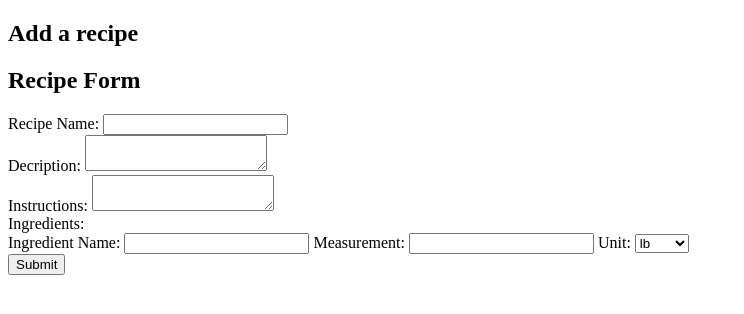
After one commit to RyanWells77/Python-Cookbook, a Flask app: page /add_recipe in a window 1280 px wide. The commit adds this page. Shown: the top 314 px of the page, without its empty margins (0-744 px from the left). Run offline with Flask 3, Linux system fonts and the light colour scheme.

Commit message:
working on recipe creation

```diff
--- a/forms.py
+++ b/forms.py
@@ -1,5 +1,5 @@
 from flask_wtf import FlaskForm
-from wtforms import StringField, SubmitField, TextAreaField, BooleanField, SelectField, PasswordField, IntegerField
+from wtforms import StringField, SubmitField, TextAreaField, BooleanField, SelectField, PasswordField, IntegerField, FieldList, FormField
 from wtforms.validators import DataRequired, Length
 
 class LoginForm(FlaskForm):
@@ -17,16 +17,13 @@ class RatingForm(FlaskForm):
     comments = TextAreaField('Comments')
     submit = SubmitField('Create Rating')
 
+class IngredientForm(FlaskForm):
+    ingredient_name = StringField("Ingredient Name", validators=[DataRequired()])
+    measurement = StringField("Measurement", validators=[DataRequired()])
+    unit = SelectField("Unit", choices=("lb","oz","cup","tbs","tsp","qt","pinch"))
+
 class NewRecipe(FlaskForm):
     recipe_name = StringField("Recipe Name", validators=[DataRequired()])
     description = TextAreaField("Decription", validators=[Length(max=255)])
     instructions = TextAreaField("Instructions", validators=[DataRequired()])
-    ingredient_name = StringField("Ingredient Name", validators=[DataRequired()])
-    measurement = StringField("Measurement", validators=[DataRequired()])
-    unit = SelectField("Unit")
-
-    def unit_select(self):
-        units = [
-            {"lb","oz","cup","tbs","tsp","qt","pinch"}
-        ]
-        return units
+    ingredients = FieldList(FormField(IngredientForm), min_entries=1)
--- a/server.py
+++ b/server.py
@@ -1,7 +1,7 @@
 
 from flask import Flask, render_template, request, flash, session, redirect
 from flask_bcrypt import Bcrypt
-from forms import LoginForm, NewUserForm
+from forms import LoginForm, NewUserForm, NewRecipe
 from model import User, Favorites, Recipes, Ingredient, db, connect_to_db
 
 
@@ -28,7 +28,7 @@ def login_page():
 @app.route("/home")
 def homepage():
 
-    return redirect("home")
+    return render_template("home.html")
 
 @app.route("/new_user", methods = ["POST"])
 def new_user():
@@ -66,7 +66,7 @@ def login():
         if user and bcrypt.check_password_hash(user.password, password):
             session["user_id"] = user.id
             flash(f"Login sucessful! Logged in as {user.user_name}")
-            return redirect("/recipes")
+            return redirect("/home")
         else:
             flash("Invalid username or password. Please try again.")
 
@@ -95,7 +95,32 @@ def recipe_details(recipe_id):
 def add_rating():
     pass
 
+@app.route("/add_recipe", methods=["POST", "GET"])
+def add_recipe():
 
+    new_recipe_form = NewRecipe()
+
+    if new_recipe_form.validate_on_submit():
+        print("Form validation passed!")
+        description = new_recipe_form.description.data
+        recipe_name = new_recipe_form.recipe_name.data
+        instructions = new_recipe_form.instructions.data
+        ingredients_data = [
+            (
+                ingredient['ingredient_name'],
+                ingredient['measurement'],
+                ingredient['unit']
+            )
+            for ingredient in new_recipe_form.ingredients.data
+        ]
+
+        crud.create_recipe(description, recipe_name, instructions, ingredients_data)
+
+        return redirect("/home")
+    print("Form validation failed!")
+    print("Errors:", new_recipe_form.errors)  # Print validation errors
+    print("Data:", new_recipe_form.data)  # Print form data
+    return render_template("recipe_creation.html", new_recipe_form = new_recipe_form)
 
 
 if __name__ == "__main__":
--- a/templates/home.html
+++ b/templates/home.html
@@ -5,6 +5,8 @@
 <h1>Welcome </h1>
 <ul>
     <li><a href="/recipes">View Recipes</a></li>
+    <li><a href="/add_recipe">Add a Recipe</a></li>
 </ul>
 
+
 {% endblock %}
--- /dev/null
+++ b/templates/recipe_creation.html
@@ -0,0 +1,36 @@
+{% extends "base.html" %}
+
+{% block main %}
+
+<h2>Add a recipe</h2>
+
+<div>
+    <form action="{{ url_for('add_recipe')}}" method = "POST">
+        {{ new_recipe_form.csrf_token }}
+        <h2>Recipe Form</h2>
+        <div>
+            {{ new_recipe_form.recipe_name.label }}: {{ new_recipe_form.recipe_name }}
+        </div>
+        <div>
+            {{ new_recipe_form.description.label }}: {{ new_recipe_form.description}}
+        </div>
+        <div>
+            {{ new_recipe_form.instructions.label }}: {{ new_recipe_form.instructions }}
+        </div>
+        <div>
+            Ingredients:
+            {% for ingredient in new_recipe_form.ingredients %}
+            <div>
+                {{ ingredient.csrf_token }}
+                {{ ingredient.ingredient_name.label }}: {{ ingredient.ingredient_name }}
+
+                {{ ingredient.measurement.label }}: {{ ingredient.measurement }}
+
+                {{ ingredient.unit.label }}: {{ ingredient.unit }}
+            </div>
+            {% endfor %}
+        </div>
+        <button type="submit">Submit</button>
+    </form>
+</div>
+{% endblock %}
```
Also changed, not shown: crud.py (+17 -0 lines).
